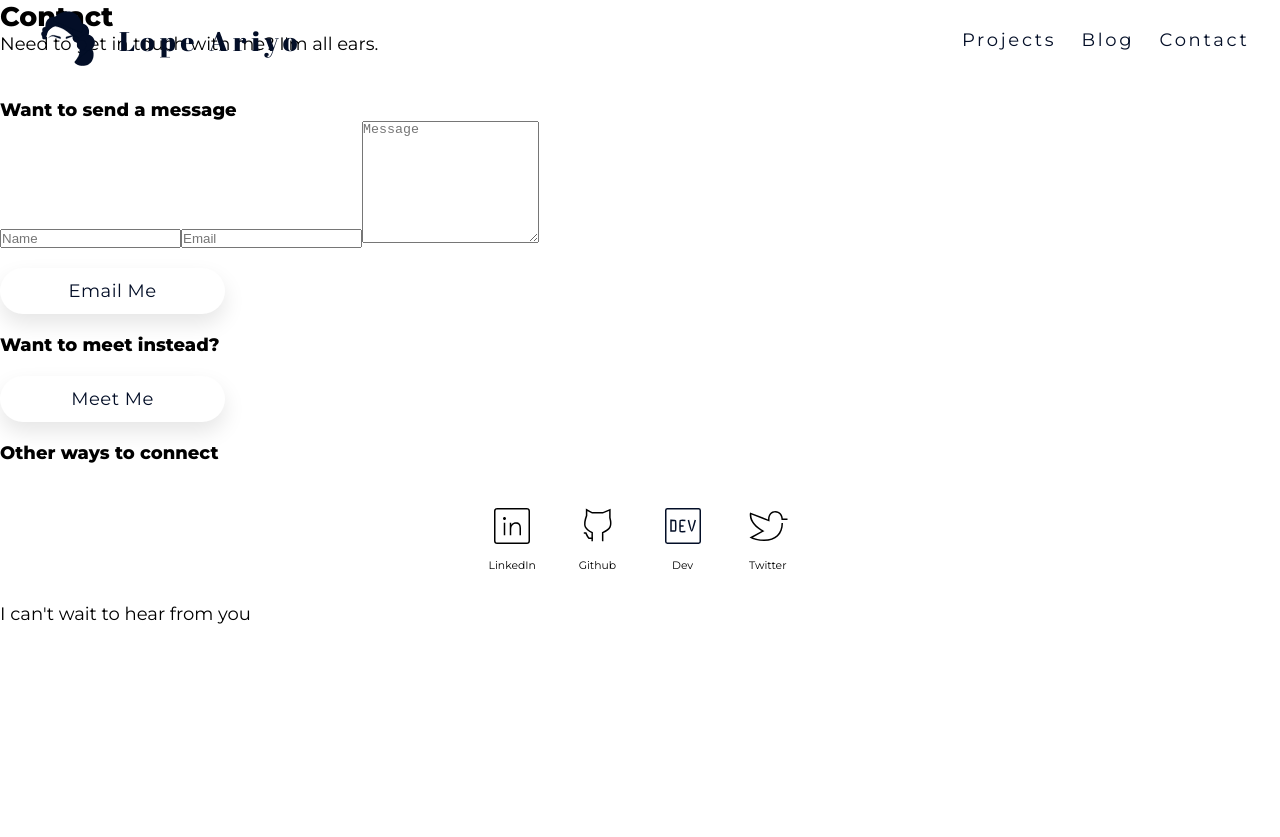
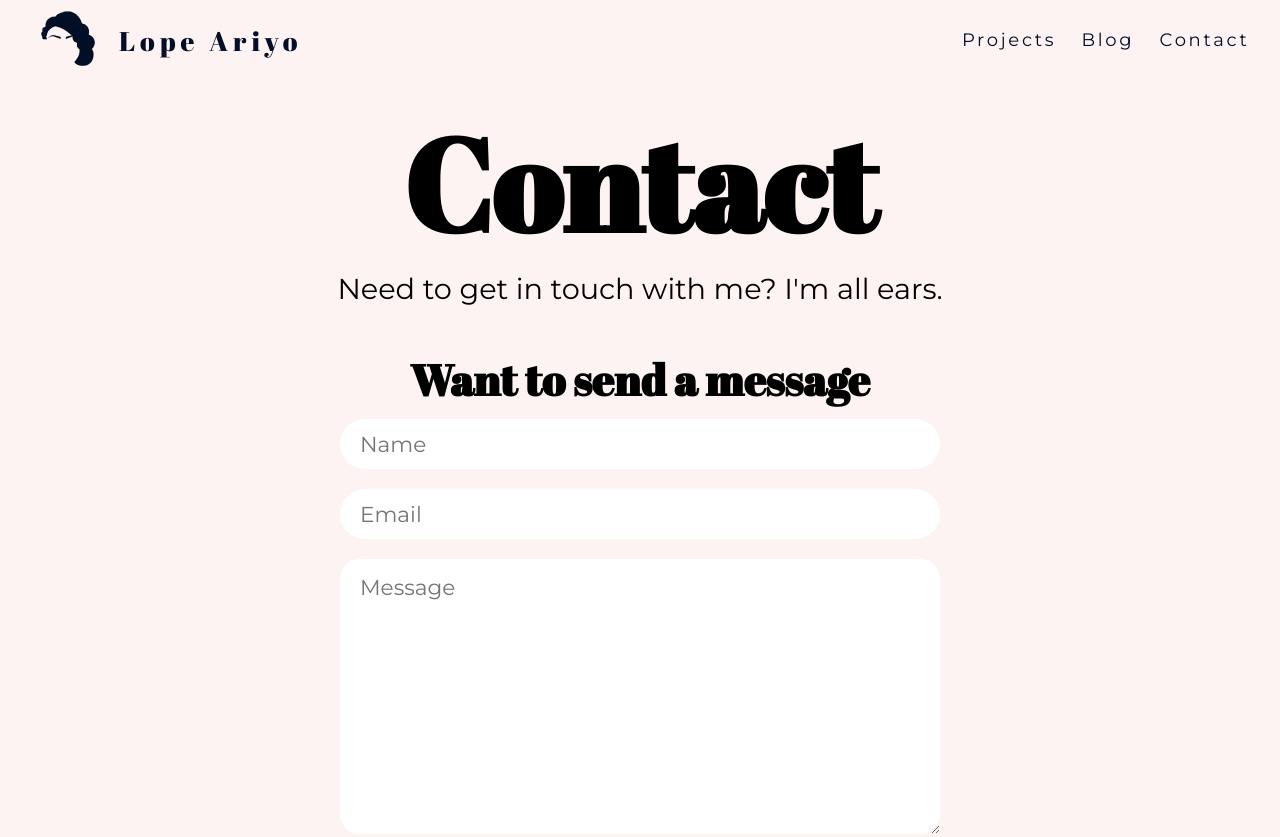
Before and after one commit to LopeAriyo/developer-portfolio, a Gatsby site: page /contact in a window 1280 px wide. Shown: the top 837 px of the page. Before the commit the page ends 800 px from the top, so only its background shows below. Built offline with nearby package versions, Linux system fonts and the light colour scheme; Gatsby itself is replaced by a stand-in of ours.

Commit message:
Added contact page and form styling

```diff
--- /dev/null
+++ b/src/assets/sass/banners/_contactindex.scss
@@ -0,0 +1,105 @@
+.contact-page {
+  background: #fcf3f2;
+  height: 110vh;
+  display: flex;
+  justify-content: center;
+
+  @media (max-height: 666px) {
+    height: 165vh;
+    overflow-x: hidden;
+  }
+
+  @media (min-height: 667px) and (max-height: 734px) {
+    height: 150vh;
+  }
+
+  @media (min-height: 735px) and (max-height: 811px) {
+    height: 130vh;
+  }
+  @media (min-height: 812px) and (max-height: 1023px) {
+    height: 125vh;
+  }
+
+  //   @media (min )
+
+  //   @media (min-height: 667px) and (max-height: 813px) {
+  //     height: 140vh;
+  //   }
+
+  //   @media {
+  //     height: 120vh;
+  //   }
+
+  .contact-container {
+    position: absolute;
+    top: 12%;
+    width: 90vw;
+    padding: 0px 1.2rem;
+    text-align: center;
+    z-index: 3;
+
+    @media (min-width: 767px) {
+      top: 8%;
+    }
+    @media (min-width: 1023px) {
+      top: 12%;
+    }
+
+    h1 {
+      font-size: 2.4rem;
+      font-family: "Abril Fatface", cursive;
+      @media (min-width: 767px) {
+        font-size: 4.8rem;
+      }
+      @media (min-width: 1023px) {
+        font-size: 7.2rem;
+      }
+    }
+
+    h4 {
+      font-size: 1.2rem;
+      font-family: "Abril Fatface", cursive;
+      @media (min-width: 767px) {
+        font-size: 1.8rem;
+      }
+      @media (min-width: 1023px) {
+        font-size: 2.4rem;
+      }
+    }
+
+    p {
+      font-size: 0.8rem;
+      @media (min-width: 767px) {
+        font-size: 1.2rem;
+      }
+      @media (min-width: 1023px) {
+        font-size: 1.6rem;
+      }
+    }
+
+    .social-media-bar {
+      color: rgb(240, 136, 134);
+
+      .social-media-icons {
+        .social-media-icon {
+          a {
+            @media (max-width: 320px) {
+              padding: 0;
+            }
+
+            p {
+              font-size: 0.6rem;
+
+              @media (min-width: 767px) {
+                font-size: 0.9rem;
+              }
+              @media (min-width: 1023px) {
+                font-size: 1.2rem;
+              }
+            }
+          }
+        }
+      }
+    }
+  }
+}
--- /dev/null
+++ b/src/assets/sass/components/_form.scss
@@ -0,0 +1,56 @@
+.form-group {
+  display: flex;
+  flex-direction: column;
+  align-items: center;
+
+  input {
+    background-color: rgba(255, 255, 255, 5);
+    border: none;
+    margin: 10px;
+    padding-left: 20px;
+    width: 250px;
+    height: 36px;
+    border-radius: 40px;
+    font-size: 0.6rem;
+
+    font-family: "Montserrat", sans-serif;
+
+    @media (min-width: 767px) {
+      width: 450px;
+      font-size: 0.9rem;
+    }
+    @media (min-width: 1023px) {
+      height: 50px;
+      width: 600px;
+      font-size: 1.2rem;
+    }
+  }
+
+  textarea {
+    background-color: rgba(255, 255, 255, 5);
+    border: none;
+    margin: 10px;
+    padding-left: 20px;
+    padding-top: 15px;
+    min-width: 250px;
+    max-width: 250px;
+    min-height: 175px;
+    border-radius: 20px;
+    font-size: 0.6rem;
+
+    font-family: "Montserrat", sans-serif;
+
+    @media (min-width: 767px) {
+      min-width: 450px;
+      max-width: 450px;
+      min-height: 200px;
+      font-size: 0.9rem;
+    }
+    @media (min-width: 1023px) {
+      min-width: 600px;
+      max-width: 600px;
+      min-height: 275px;
+      font-size: 1.2rem;
+    }
+  }
+}
--- a/src/assets/sass/main.scss
+++ b/src/assets/sass/main.scss
@@ -15,6 +15,7 @@
 //Pages
 @import "banners/projectsindex";
 @import "banners/blogindex";
+@import "banners/contactindex";
 @import "banners/errorindex";
 
 //Components
@@ -25,6 +26,7 @@
 @import "components/projectcard";
 @import "components/blogfeed";
 @import "components/postcard";
+@import "components/form";
 //Swiper Component
 @import "../../../node_modules/swiper/css/swiper.css";
 
```
